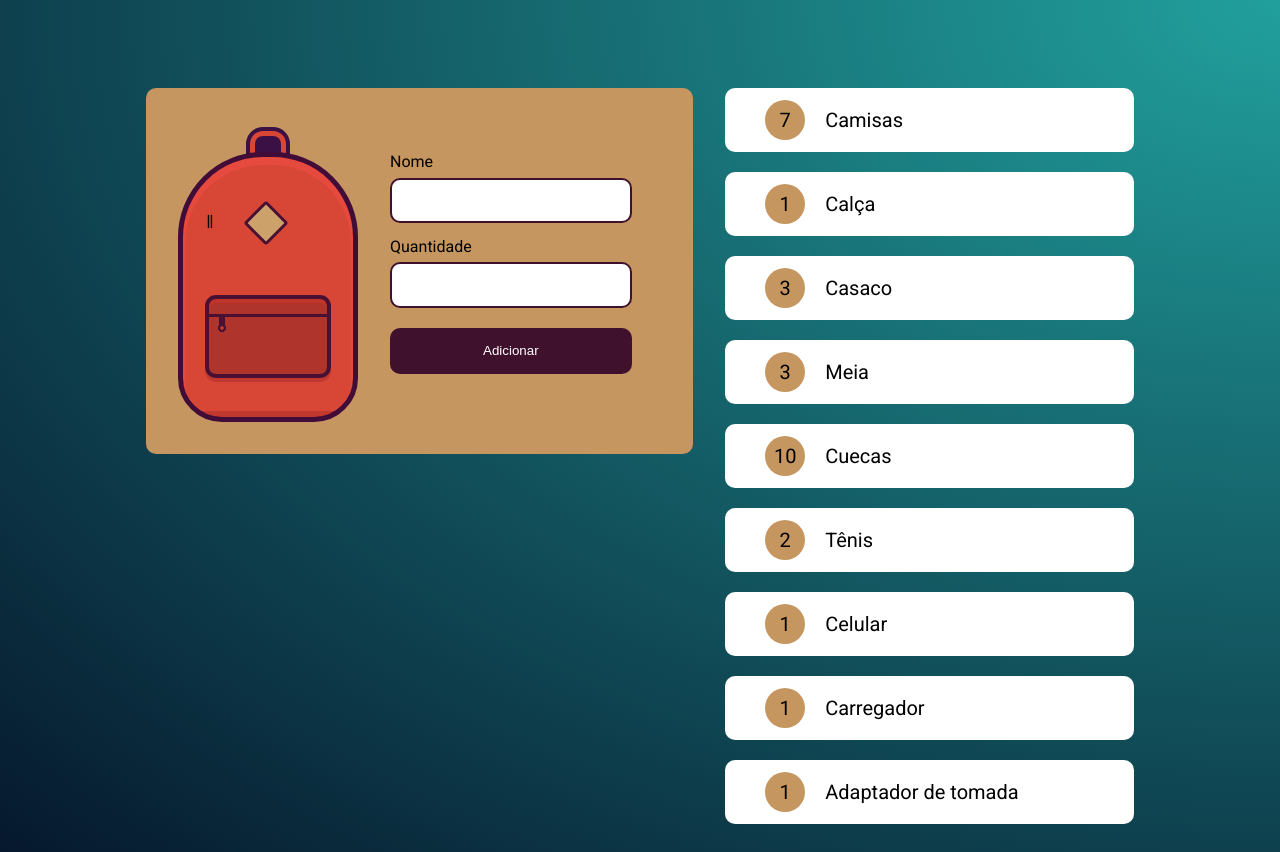
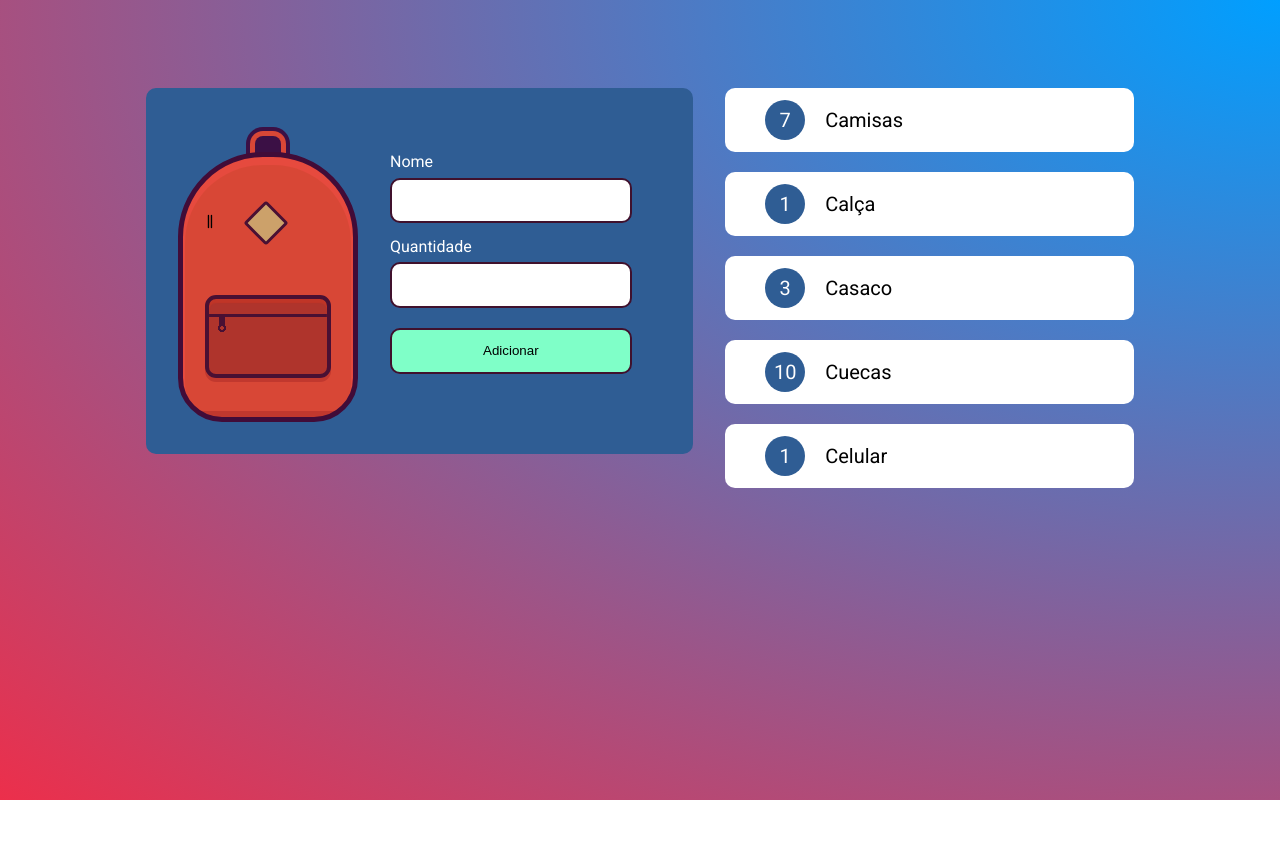
Before and after one commit to eugeniocarvalho/mochila-de-viagem, a plain HTML site: page index.html in a window 1280 px wide. After the commit the page ends 800 px from the top, so only its background shows below. Drawn offline with Linux system fonts and the light colour scheme.

Commit message:
adding element to list

```diff
--- a/css/style.css
+++ b/css/style.css
@@ -1,5 +1,5 @@
 html {
-    background: radial-gradient(farthest-corner at right top, #21A09D, #06182D);
+    background: radial-gradient(farthest-corner at right top, #009FFF, #ec2F4B);
     background-repeat: no-repeat;
     font-family: 'Roboto', cursive;
     min-height: 100%;
@@ -19,8 +19,9 @@ html {
     padding: 4em 2em 2em;
     box-sizing: border-box;
     display: flex;
-    background: #C5965F;
+    background: #2f5d94;
     border-radius: 10px;
+    color: white;
     gap: 2em;
 }
 
@@ -83,13 +84,18 @@ html {
     width: 50%;
 }
 
-.adicionar input {
+.adicionar button, .adicionar input {
     width: 100%;
     box-sizing: border-box;
     margin: 0.5em 0 1em;
     padding: 1em 0.5em;
     border-radius: 10px;
     border: 2px solid #40112D;
+    transition: .2s;
+}
+
+.adicionar button:hover, .adicionar input:hover {
+    transform: scale(1.05);
 }
 
 .adicionar label {
@@ -97,9 +103,14 @@ html {
 }
 
 .cadastrar {
-    background-color: #40112D;
-    color: #FFFFFF;
+    background-color: #7fffc8;
+    color: #000;
     cursor: pointer;
+    transition: .3s;
+}
+
+.cadastrar:hover {
+    background-color: #8dffac   ;
 }
 
 .lista {
@@ -120,6 +131,13 @@ html {
     align-items: center;
     gap: 1em;
     font-size: 20px;
+    cursor: pointer;
+    transition: .2s;
+}
+
+.item:hover {
+    background-color: #eeeeee;
+    transform: scale(1.01);
 }
 
 .item strong {
@@ -129,8 +147,9 @@ html {
     justify-content: center;
     width: 40px;
     height: 40px;
-    Background: #C5965F;
+    Background: #2f5d94;
     font-weight: 400;
+    color: white;
 }
 
 @media screen and (max-width: 425px) {
--- a/index.html
+++ b/index.html
@@ -1,5 +1,6 @@
 <!DOCTYPE html>
 <html lang="en">
+
 <head>
   <meta charset="UTF-8">
   <meta http-equiv="X-UA-Compatible" content="IE=edge">
@@ -11,32 +12,30 @@
   <link rel="preconnect" href="https://fonts.gstatic.com" crossorigin>
   <link href="https://fonts.googleapis.com/css2?family=Roboto&display=swap" rel="stylesheet">
 </head>
+
 <body>
   <main class="conteudo">
     <div class="principal">
       <div class="mochila"></div>
-            <form action="" class="adicionar">
+      <form action="" class="adicionar" id="novoItem">
         <label for="item">Nome</label>
-                <input type="text" name="nome" id="nome">
+        <input type="text" name="nome" id="nome" required>
         <label for="item">Quantidade</label>
-                <input type="number" name="quantidade" id="quantidade">
-                <input type="submit" value="Adicionar" class="cadastrar">
+        <input type="number" name="quantidade" id="quantidade" required>
+        <button type="submit" class="cadastrar">Adicionar</button>
       </form>
     </div>
 
-        <ul class="lista">
+    <ul class="lista" id="lista">
       <li class="item"><strong>7</strong>Camisas</li>
       <li class="item"><strong>1</strong>Calça</li>
       <li class="item"><strong>3</strong>Casaco</li>
-            <li class="item"><strong>3</strong>Meia</li>
       <li class="item"><strong>10</strong>Cuecas</li>
-            <li class="item"><strong>2</strong>Tênis</li>
       <li class="item"><strong>1</strong>Celular</li>
-            <li class="item"><strong>1</strong>Carregador</li>
-            <li class="item"><strong>1</strong>Adaptador de tomada</li>
     </ul>
   </main>
 
   <script src="js/main.js"></script>
 </body>
+
 </html>
--- a/js/main.js
+++ b/js/main.js
@@ -0,0 +1,20 @@
+const form = document.getElementById('novoItem');
+const lista = document.getElementById('lista');
+
+form.addEventListener('submit', event => {
+  event.preventDefault();
+  criarElemento(form.nome.value, form.quantidade.value);
+});
+
+function criarElemento(nome, quantidade) {
+  const novoItem = document.createElement('li');
+  const numeroItem = document.createElement('strong');
+
+  novoItem.classList.add('item');
+  numeroItem.textContent = quantidade;
+
+  novoItem.appendChild(numeroItem);
+  novoItem.innerHTML += nome;
+
+  lista.appendChild(novoItem);
+}
```
Lines whose indentation alone changed are shown as unchanged.
